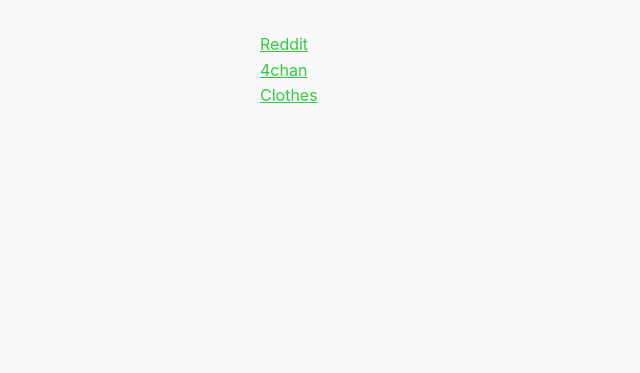
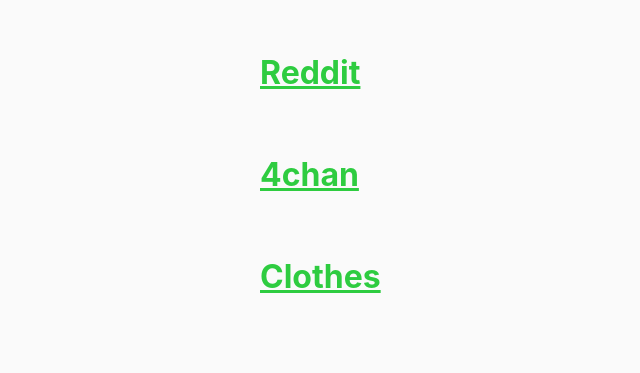
Before and after one commit to moKacraft/moKacraft.github.io, a plain HTML site: page index.html in a window 1280 px wide. Shown: the whole page, without its empty margins (60-700 px from the left). Drawn offline with Linux system fonts and the light colour scheme.

Commit message:
Update index.html

```diff
--- a/index.html
+++ b/index.html
@@ -8,7 +8,6 @@
   /* https://blog.koley.in/2019/339-bytes-of-responsive-css */
   body {
     font-family: -apple-system, BlinkMacSystemFont, "Segoe UI", Helvetica, Arial, sans-serif;
-    line-height: 1.6;
     color: #222;
     max-width: 40rem;
     padding: 2rem;
@@ -32,9 +31,9 @@
 </style>
 
 <body>
-  <a href="./display.html?website=reddit&subreddit=all&sort=hot">Reddit</a><br>
-  <a href="./display.html?website=4chan">4chan</a><br>
-  <a href="./clothes.html">Clothes</a><br>
+  <h1><a href="./display.html?website=reddit&subreddit=all&sort=hot">Reddit</a></h1><br>
+  <h1><a href="./display.html?website=4chan">4chan</a></h1><br>
+  <h1><a href="./clothes.html">Clothes</a></h1><br>
 </body>
 <script>
 </script>
```
